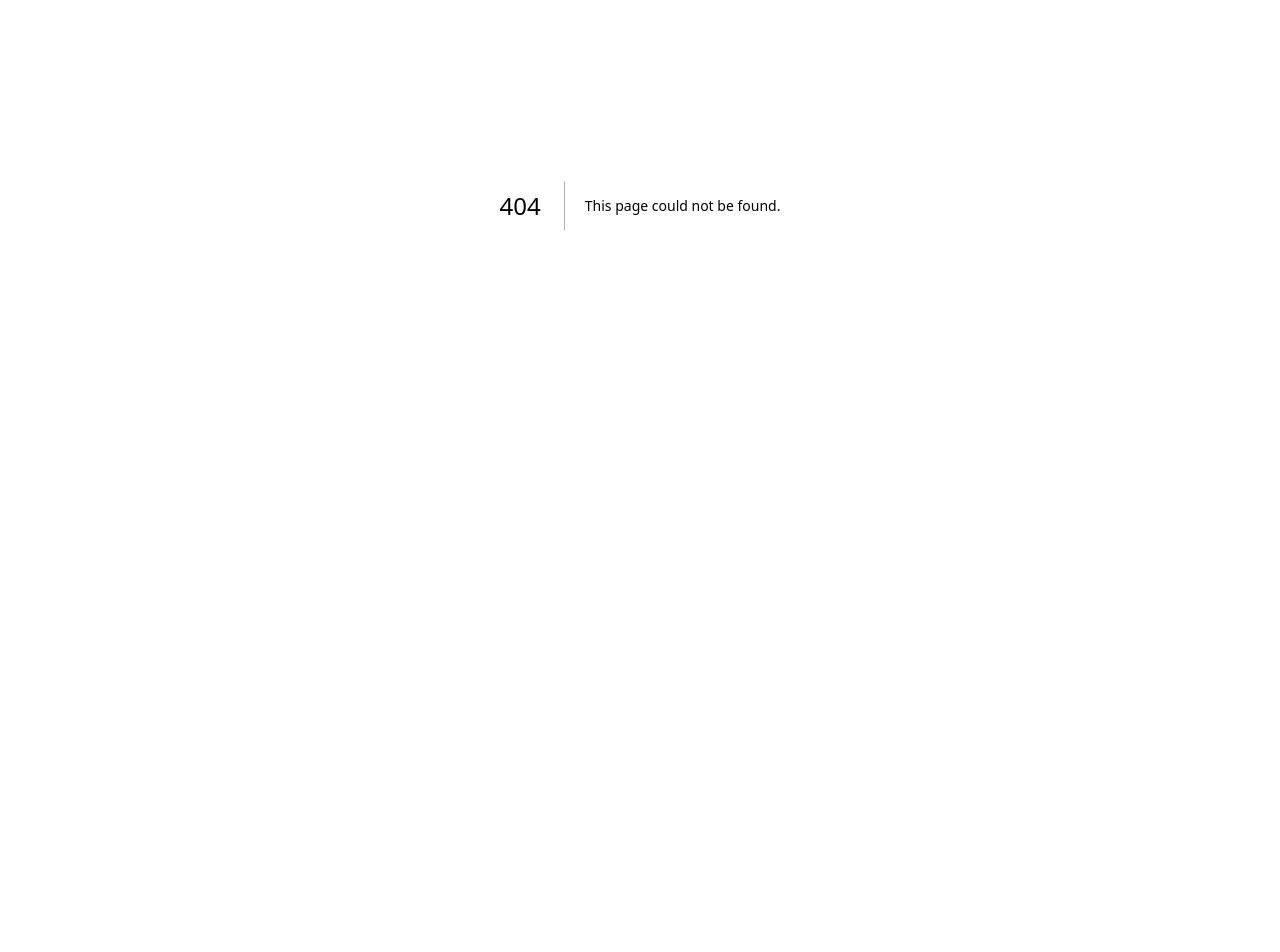
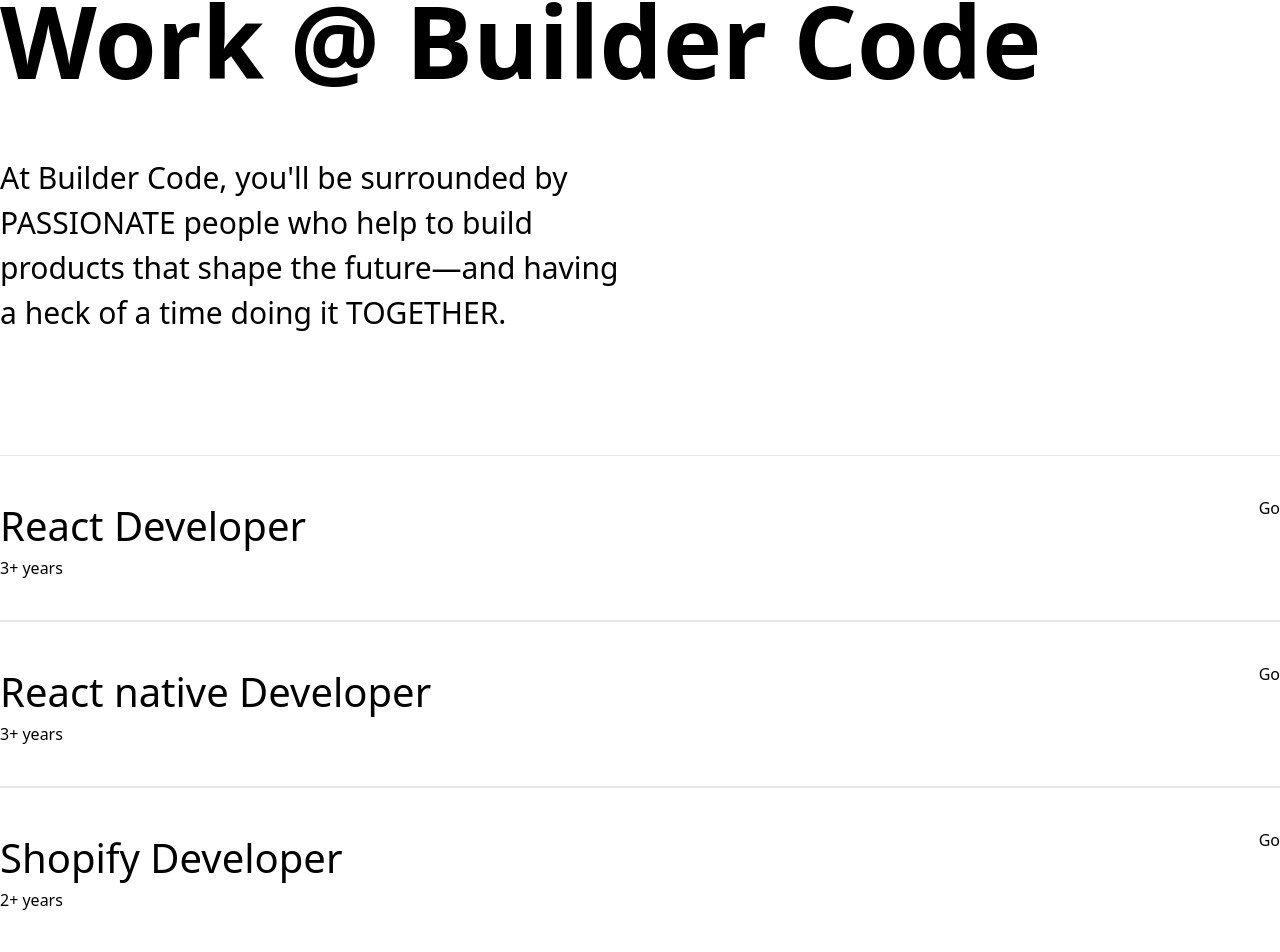
Before and after one commit to devpenzil/Builder-Code-Website, a Next.js app: page /career in a window 1280 px wide. Before the commit this address had no page. Shown: the part 195-1147 px from the top of the page. Before the commit the page ends 800 px from the top, so only its background shows below. Built offline with nearby package versions, Linux system fonts and the light colour scheme.

Commit message:
career page

```diff
--- /dev/null
+++ b/src/components/ActiveJobs.tsx
@@ -0,0 +1,40 @@
+import React from "react";
+
+function ActiveJobs() {
+  const data = [
+    {
+      name: "React Developer",
+      url: "",
+      desc: "3+ years",
+    },
+    {
+      name: "React native Developer",
+      url: "",
+      desc: "3+ years",
+    },
+    {
+      name: "Shopify Developer",
+      url: "",
+      desc: "2+ years",
+    },
+  ];
+  return (
+    <div className="container mx-auto py-10">
+      {data.map((obj) => {
+        return (
+          <a href={obj.url} key={obj.name}>
+            <div className="flex justify-between border-y-[1px] py-10">
+              <div>
+                <div className="text-[40px]">{obj.name}</div>
+                <div>{obj.desc}</div>
+              </div>
+              <div>Go</div>
+            </div>
+          </a>
+        );
+      })}
+    </div>
+  );
+}
+
+export default ActiveJobs;
--- /dev/null
+++ b/src/components/WeAreHiring.tsx
@@ -0,0 +1,16 @@
+import React from "react";
+
+function WeAreHiring() {
+  return (
+    <div className="py-20 mt-20 container mx-auto ">
+      <div className="text-[100px] font-semibold">Work @ Builder Code</div>
+      <div className="w-1/2 mt-10 text-[30px]">
+        At Builder Code, you&apos;ll be surrounded by PASSIONATE people who help
+        to build products that shape the future—and having a heck of a time
+        doing it TOGETHER.
+      </div>
+    </div>
+  );
+}
+
+export default WeAreHiring;
--- /dev/null
+++ b/src/pages/career.tsx
@@ -0,0 +1,18 @@
+import ActiveJobs from "@/components/ActiveJobs";
+import Footer from "@/components/Footer";
+import Navbar from "@/components/Navbar";
+import WeAreHiring from "@/components/WeAreHiring";
+import React from "react";
+
+function Career() {
+  return (
+    <div>
+      <Navbar />
+      <WeAreHiring />
+      <ActiveJobs />
+      <Footer />
+    </div>
+  );
+}
+
+export default Career;
```
